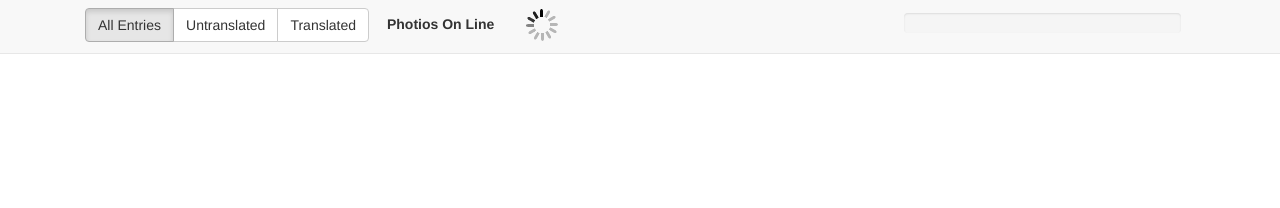
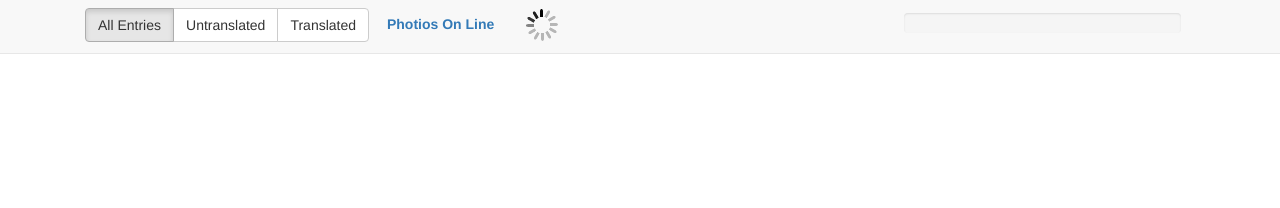
Before and after one commit to dcthree/photios, a Jekyll site: the page built from entry.html, in a window 1280 px wide. Shown: the top 208 px of the page. Built offline with Jekyll 4.4.1, drawn with Linux system fonts in a browser that asks for light colours.

Commit message:
Add link to GitHub repo

```diff
--- a/_layouts/default.html
+++ b/_layouts/default.html
@@ -40,7 +40,7 @@
               <button id="untranslated_button" type="button" class="btn btn-default">Untranslated</button>
               <button id="translated_button" type="button" class="btn btn-default">Translated</button>
             </div>
-            <span style="padding-left: 1em"><strong>Photios On Line</strong></span>
+            <span style="padding-left: 1em"><strong><a href="https://github.com/dcthree/photios" target="_blank">Photios On Line</a></strong></span>
             <span id="loadingDiv" style="padding-left:2em">
               <img src="{{ site.baseurl }}/ajax-loader.gif" style="text-align:center"/>
             </span>
```
